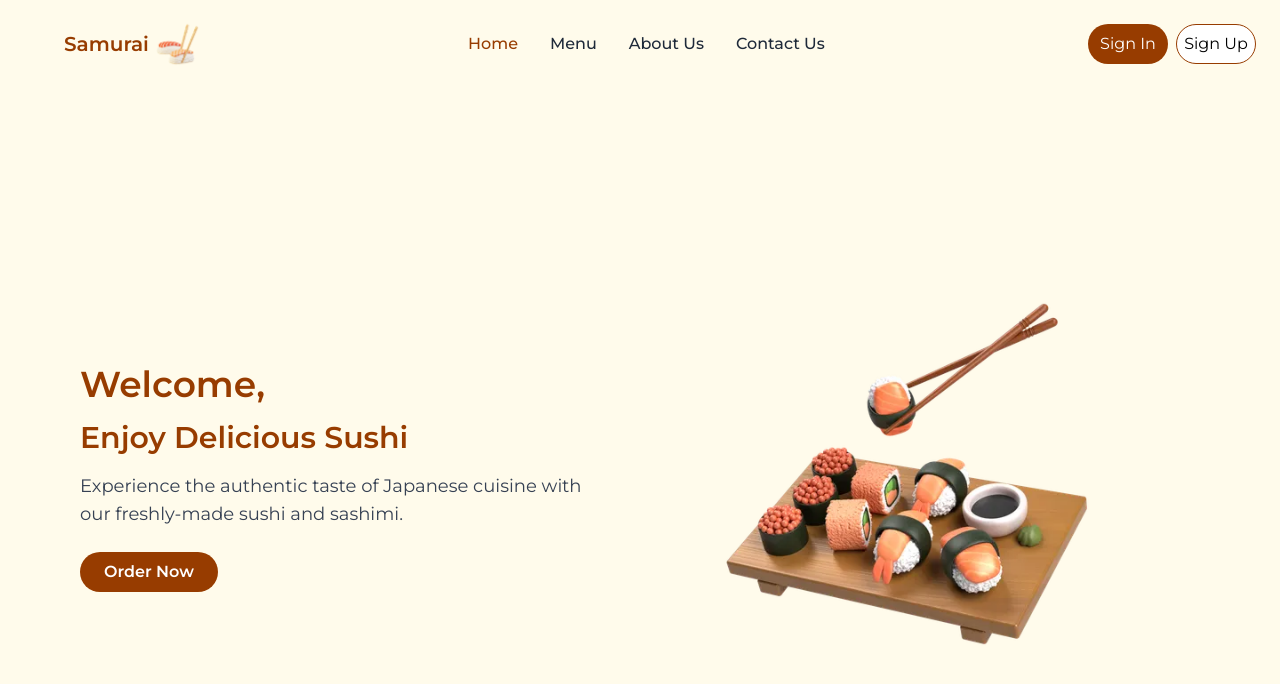
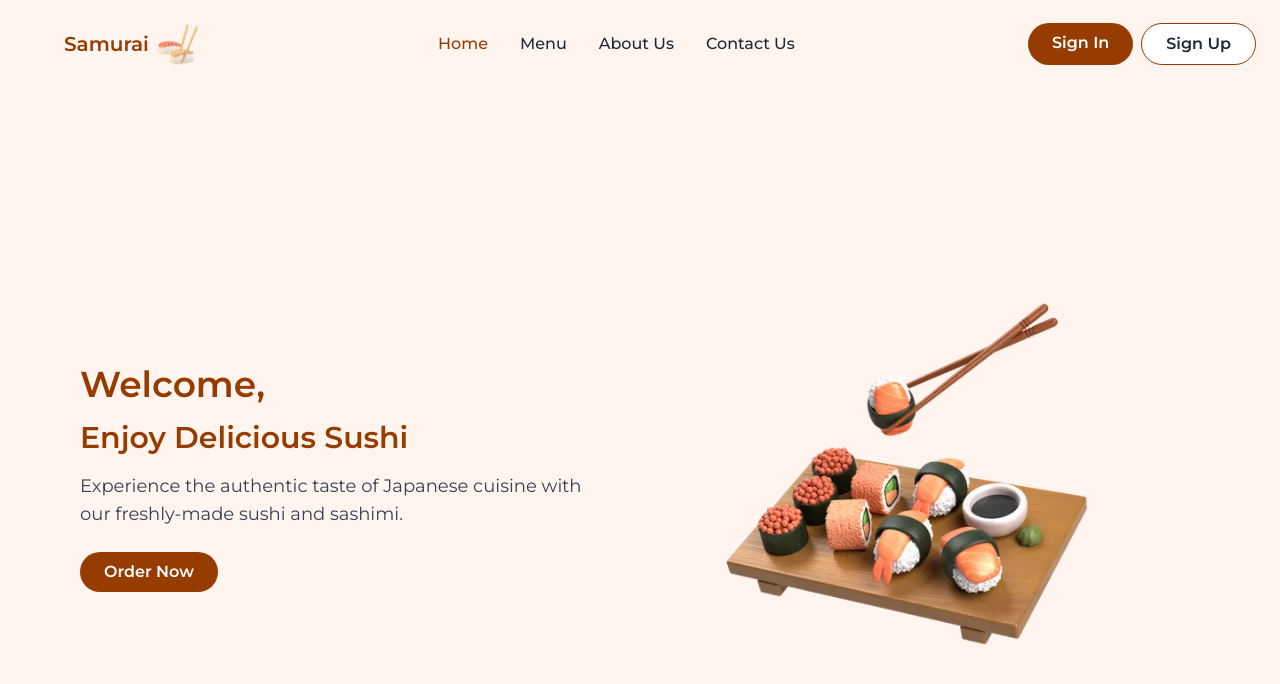
Before and after one commit to MennaEbied/React-Restaurant-Website, a React (Vite) app: page / in a window 1280 px wide. Shown: the top 684 px of the page. Built offline with nearby package versions, Linux system fonts and the light colour scheme.

Commit message:
Change background color

```diff
--- a/src/components/Navbar.tsx
+++ b/src/components/Navbar.tsx
@@ -11,7 +11,7 @@ const Navbar = () => {
   };
 
   return (
-    <div className="sticky top-0 bg-amber-50 z-50 py-4 px-6 flex justify-between items-center w-full font-montserrat">
+    <div className="sticky top-0 bg-Rose z-50 py-4 px-6 flex justify-between items-center w-full font-montserrat">
       {/* Logo section */}
       <div className="flex items-center">
         <p className="font-semibold text-amber-800 text-xl md:ml-10">Samurai</p>
@@ -36,12 +36,18 @@ const Navbar = () => {
 
       {/* Desktop buttons - hidden on mobile */}
       <div className="hidden md:flex gap-2">
-        <button className="rounded-3xl bg-amber-800 w-20 h-10 text-white cursor-pointer hover:bg-amber-700  transition-colors duration-300">
+        <Link
+          to="/signin"
+          className="bg-amber-800 hover:bg-amber-700 text-white font-semibold rounded-full px-6 py-2 w-fit transition-colors duration-300"
+        >
           Sign In
-        </button>
-        <button className="rounded-3xl bg-white border border-amber-800 w-20 h-10 cursor-pointer hover:bg-amber-50 transition">
+        </Link>
+        <Link
+          to="/signup"
+          className="rounded-full w-fit bg-white border border-amber-800 px-6 py-2 hover:bg-Rose transition  duration-300 cursor-pointer font-semibold text-gray-800"
+        >
           Sign Up
-        </button>
+        </Link>
       </div>
 
       {/* Mobile menu button - shown only on mobile */}
@@ -59,7 +65,7 @@ const Navbar = () => {
 
       {/* Mobile menu dropdown */}
       {isOpen && (
-        <div className="absolute top-24 right-0 left-0 bg-amber-50 shadow-lg md:hidden z-50 border-t border-amber-100">
+        <div className="absolute top-24 right-0 left-0 bg-Rose shadow-lg md:hidden z-50 border-t border-amber-100">
           <div className="flex flex-col items-center py-4 space-y-6">
             <Link
               to="/"
@@ -90,12 +96,18 @@ const Navbar = () => {
               Contact Us
             </Link>
             <div className="flex gap-4 pt-2">
-              <button className="rounded-3xl bg-amber-800 w-20 h-10 text-white cursor-pointer hover:bg-amber-700 transition">
+              <Link
+                to="/signin"
+                className="bg-amber-800 hover:bg-amber-700 text-white font-semibold rounded-full px-6 py-2 w-fit transition-colors duration-300"
+              >
                 Sign In
-              </button>
-              <button className="rounded-3xl bg-white border border-amber-800 w-20 h-10 cursor-pointer hover:bg-amber-50 transition">
+              </Link>
+              <Link
+                to="/signup"
+                className="rounded-full w-fit bg-white border border-amber-800 px-6 py-2 hover:bg-Rose transition  duration-300 cursor-pointer font-semibold text-gray-800"
+              >
                 Sign Up
-              </button>
+              </Link>
             </div>
           </div>
         </div>
--- a/src/index.css
+++ b/src/index.css
@@ -1,18 +1,28 @@
 @import url('https://fonts.googleapis.com/css2?family=Montserrat:ital,wght@0,100..900;1,100..900&family=Nunito:ital,wght@0,200..1000;1,200..1000&family=Open+Sans:ital,wght@0,300..800;1,300..800&family=Poppins:ital,wght@0,100;0,200;0,300;0,400;0,500;0,600;0,700;0,800;0,900;1,100;1,200;1,300;1,400;1,500;1,600;1,700;1,800;1,900&family=Roboto+Condensed:ital,wght@0,100..900;1,100..900&display=swap');
+
 @keyframes limitedBounce {
-    0%, 100% { transform: translateY(0); }
-    50% { transform: translateY(-20px); }
+
+  0%,
+  100% {
+    transform: translateY(0);
+  }
+
+  50% {
+    transform: translateY(-20px);
+  }
 }
 
 .limited-bounce {
   animation: limitedBounce 1s ease-in-out 3;
   animation-fill-mode: forwards;
 }
+
 @keyframes fadeInDown {
   from {
     opacity: 0;
     transform: translateY(-60px);
   }
+
   to {
     opacity: 1;
     transform: translateY(0);
@@ -22,7 +32,13 @@
 .animate-fade-in-down {
   animation: fadeInDown 2s ease-out both;
 }
+
 @import "tailwindcss";
+
 @theme {
-    --font-montserrat : "Montserrat", 'sans-serif'
+  --font-montserrat: "Montserrat", 'sans-serif'
 }
+
+@theme {
+  --color-Rose: #FFF5EE
+}
--- a/src/pages/About.tsx
+++ b/src/pages/About.tsx
@@ -1,6 +1,6 @@
 const About: React.FC = () => {
   return (
-    <div className="min-h-screen bg-amber-50 font-montserrat py-8 px-4 md:px-8 lg:px-16">
+    <div className="min-h-screen bg-Rose font-montserrat py-8 px-4 md:px-8 lg:px-16 ">
       <div className="max-w-4xl mx-auto">
         {/* Page Header */}
         <div className="text-center mb-10 md:mb-12">
--- a/src/pages/Contact.tsx
+++ b/src/pages/Contact.tsx
@@ -1,18 +1,19 @@
 import { useState } from "react";
 import { toast } from "sonner";
 const Contact: React.FC = () => {
-
   const [formData, setFormData] = useState({
     name: "",
     email: "",
     phone: "",
-    message: ""
+    message: "",
   });
-  const handleChange = (e: React.ChangeEvent<HTMLInputElement | HTMLTextAreaElement>) => {
+  const handleChange = (
+    e: React.ChangeEvent<HTMLInputElement | HTMLTextAreaElement>,
+  ) => {
     const { name, value } = e.target;
-    setFormData(prev => ({
+    setFormData((prev) => ({
       ...prev,
-      [name]: value
+      [name]: value,
     }));
   };
 
@@ -32,12 +33,12 @@ const Contact: React.FC = () => {
       name: "",
       email: "",
       phone: "",
-      message: ""
+      message: "",
     });
   };
 
   return (
-    <div className="min-h-screen bg-amber-50 font-montserrat py-8 px-4 md:px-8 lg:px-16">
+    <div className="min-h-screen bg-Rose font-montserrat py-8 px-4 md:px-8 lg:px-16">
       <div className="text-center mb-10 md:mb-12">
         <h1 className="font-semibold text-amber-800 text-3xl md:text-4xl lg:text-5xl mb-3">
           Contact Us
@@ -79,9 +80,12 @@ const Contact: React.FC = () => {
           <h2 className="text-2xl md:text-3xl text-amber-800 font-semibold mb-6">
             Send Us Message
           </h2>
-          <form  className="space-y-6" onSubmit={handleSubmit}>
+          <form className="space-y-6" onSubmit={handleSubmit}>
             <div>
-              <label className="font-medium text-gray-700 text-lg mb-1 block" htmlFor='name'>
+              <label
+                className="font-medium text-gray-700 text-lg mb-1 block"
+                htmlFor="name"
+              >
                 Name
               </label>
               <input
@@ -90,12 +94,15 @@ const Contact: React.FC = () => {
                 className="w-full rounded-xl focus:outline-none border-gray-300 px-4 py-2 border"
                 value={formData.name}
                 onChange={handleChange}
-                  id='name'
+                id="name"
                 name="name"
               />
             </div>
             <div>
-              <label className="font-medium text-gray-700 text-lg mb-1 block" htmlFor="email">
+              <label
+                className="font-medium text-gray-700 text-lg mb-1 block"
+                htmlFor="email"
+              >
                 Email
               </label>
               <input
@@ -109,7 +116,10 @@ const Contact: React.FC = () => {
               />
             </div>
             <div>
-              <label className="font-medium text-gray-700 text-lg mb-1 block" htmlFor="phone">
+              <label
+                className="font-medium text-gray-700 text-lg mb-1 block"
+                htmlFor="phone"
+              >
                 Phone (optional)
               </label>
               <input
@@ -123,7 +133,10 @@ const Contact: React.FC = () => {
               />
             </div>
             <div>
-              <label className="font-medium text-gray-700 text-lg mb-1 block"  htmlFor="message">
+              <label
+                className="font-medium text-gray-700 text-lg mb-1 block"
+                htmlFor="message"
+              >
                 Message
               </label>
               <textarea
--- a/src/pages/Home.tsx
+++ b/src/pages/Home.tsx
@@ -1,9 +1,10 @@
 import "../index.css";
 import image from "../assets/HomePage.png";
+import { Link } from "react-router-dom";
 
 const Home: React.FC = () => {
   return (
-    <div className="min-h-screen bg-amber-50 font-montserrat flex flex-col md:flex-row items-center justify-between px-4 md:px-10 py-16 relative">
+    <div className="min-h-screen bg-Rose font-montserrat flex flex-col md:flex-row items-center justify-between px-4 md:px-10 py-16 relative">
       {/* Text Content - appears first on mobile */}
       <div className="flex flex-col md:flex-row items-center gap-8 md:gap-30 animate-fade-in-down md:pl-10 mb-5 w-full md:w-auto">
         <div className="max-w-lg text-center md:text-left order-2 md:order-1">
@@ -18,9 +19,12 @@ const Home: React.FC = () => {
             freshly-made sushi and sashimi.
           </p>
           <div className="flex justify-center md:justify-start">
-            <button className="bg-amber-800 hover:bg-amber-700 text-white font-semibold rounded-full px-6 py-2 w-fit transition-colors duration-300">
+            <Link
+              to="/signup"
+              className="bg-amber-800 hover:bg-amber-700 text-white font-semibold rounded-full px-6 py-2 w-fit transition-colors duration-300"
+            >
               Order Now
-            </button>
+            </Link>
           </div>
         </div>
 
--- a/src/pages/Menu.tsx
+++ b/src/pages/Menu.tsx
@@ -3,7 +3,7 @@ import { menuItems } from "../components/MenuItems";
 const Menu: React.FC = () => {
   const categories = [...new Set(menuItems.map((item) => item.category))];
   return (
-    <div className="bg-amber-50 h-full font-montserrat">
+    <div className="bg-Rose h-full font-montserrat">
       <div className="container mx-auto  px-4 py-8">
         {categories.map((category) => (
           <div key={category} className="mb-12">
```
Lines whose indentation alone changed are shown as unchanged.
